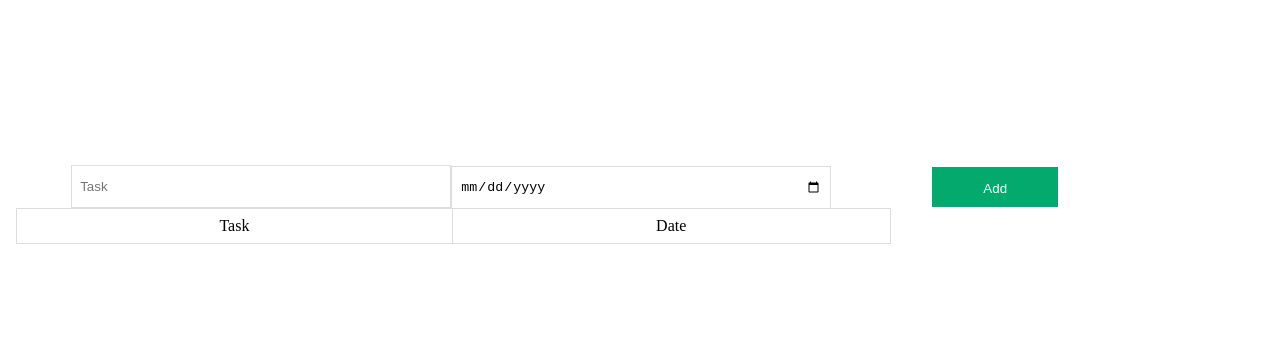
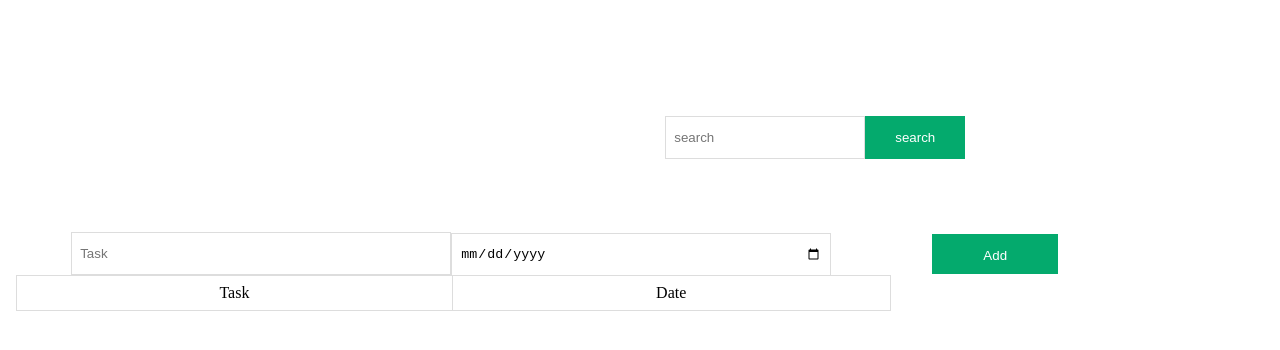
Before and after one commit to sukrutdekhane/Task-List, a React (Create React App) app: page /HomePage in a window 1280 px wide. Shown: the top 350 px of the page. Built offline with nearby package versions, Linux system fonts and the light colour scheme.

Commit message:
Added delete and filter table functionality, so that you can delete a record and filter a record based on keywords

```diff
--- a/public/styles.css
+++ b/public/styles.css
@@ -76,3 +76,13 @@ input {
   top: 65px;
   width: 95.5%;
 }
+
+.delete_button {
+  width: 100px
+}
+
+.search_box {
+  margin-left: 52%;
+  position: relative;
+  top: 100px
+}
--- a/src/Components/Table/Row.jsx
+++ b/src/Components/Table/Row.jsx
@@ -1,10 +1,15 @@
 import React from "react";
 
 function Row(props) {
-    return <div class="row">
+    function handleDelete() {
+        props.onDelete(props.id);
+    }
+    return <><div class="row">
         <div class="cell">{props.task}</div>
         <div class="cell">{props.date}</div>
+        <button onClick={handleDelete} className="delete_button">Delete</button>
     </div>
+    </>
 }
 
 export default Row;
--- /dev/null
+++ b/src/Components/Table/SearchBox.jsx
@@ -0,0 +1,18 @@
+import React, { useState } from "react";
+import Input from "../Input"
+
+function SearchBox(props) {
+    const [inputText, setInputText] = useState("");
+    function searchText() {
+        props.filterTask(inputText);
+        setInputText("");
+    }
+
+    function catchInput(event) {
+        setInputText(event.target.value);
+    }
+    return <div className="search_box"><Input onChange={catchInput} type="text" placeholder="search" value={inputText} />
+        <button onClick={searchText} className="delete_button">search</button></div>
+}
+
+export default SearchBox
--- a/src/Components/Table/TableView.jsx
+++ b/src/Components/Table/TableView.jsx
@@ -1,19 +1,52 @@
 import React, { useState } from "react";
 import TaskInput from "./TaskInput";
 import TaskList from "./TaskList";
+import SearchBox from "./SearchBox";
 
 function TableView() {
     const [taskList, setTaskList] = useState([]);
+
     function addNewTask(newTask) {
-        console.log(newTask);
         setTaskList((prevList) => {
+            console.log(newTask)
             return [...prevList, newTask]
         })
     }
 
+    function deleteTask(id) {
+        setTaskList(prevList => {
+            return prevList.filter((listItem, index) => {
+                return index !== id
+            })
+        })
+    }
+
+
+    function filterTask(text) {
+
+        const len = taskList.length
+        const taskListClone = taskList
+        setTaskList(prevList => {
+            const result = prevList.filter((listItem, index) => {
+                console.log(listItem.task);
+                return listItem.task.includes(text) || listItem.date.includes(text)
+            })
+
+            if (result.length == 0) {
+                alert("Invalid input");
+                return taskListClone
+            }
+            return result
+        })
+
+    }
+
+
+
     return (<>
+        <SearchBox filterTask={filterTask} />
         <TaskInput setList={addNewTask} />
-        <TaskList taskList={taskList} />
+        <TaskList onDelete={deleteTask} taskList={taskList} />
     </>);
 }
 
--- a/src/Components/Table/TaskList.jsx
+++ b/src/Components/Table/TaskList.jsx
@@ -11,8 +11,8 @@ function TaskList(props) {
 
 
         <div class="table">
-            {props.taskList.map((data) => {
-                return <Row task={data.task} date={data.date} />
+            {props.taskList.map((data, index) => {
+                return <Row onDelete={props.onDelete} key={index} id={index} task={data.task} date={data.date} />
             })}
         </div>
 
```
Also changed, not shown: src/Components/Table/AppendRow.jsx (deleted, +0 -11 lines), src/Components/Table/TaskValue.jsx (deleted, +0 -49 lines).
